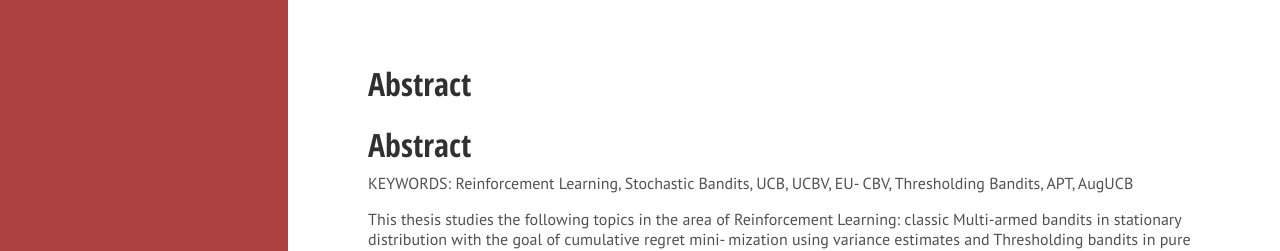
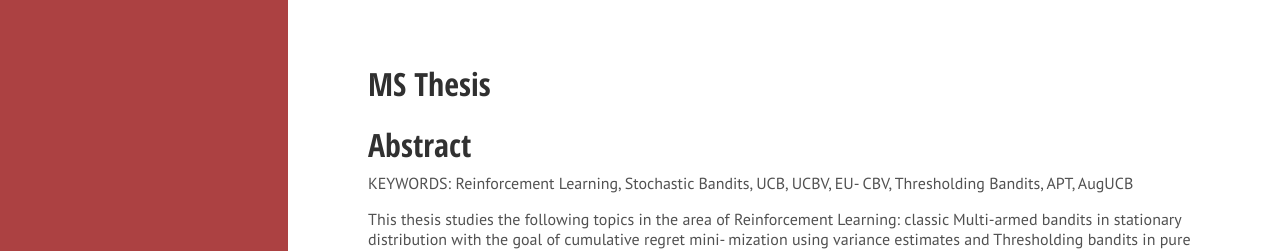
Before and after one commit to Subhojyoti22/subhojyoti.github.io, a Jekyll site: the page built from MSThesis.md, in a window 1280 px wide. Shown: the top 251 px of the page. Built offline with Jekyll 4.4.1, drawn with Linux system fonts in a browser that asks for light colours; our own code applies the rules of GitHub Pages for plain Markdown files; Markdown is read by kramdown in place of the engine named in the settings.

Commit message:
Update MSThesis.md

```diff
--- a/MSThesis.md
+++ b/MSThesis.md
@@ -1,3 +1,7 @@
+---
+layout: page
+title: MS Thesis
+---
 
 # Abstract
 
```
